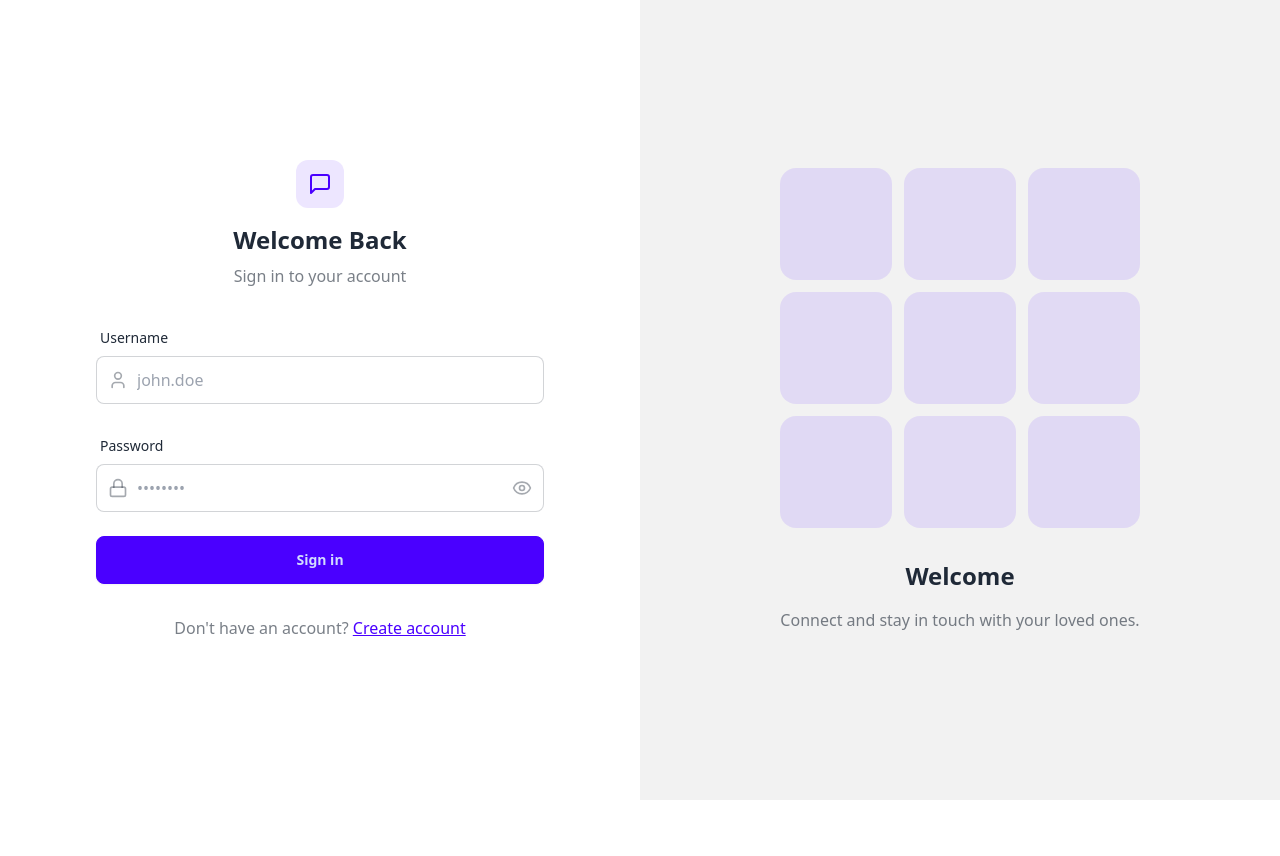
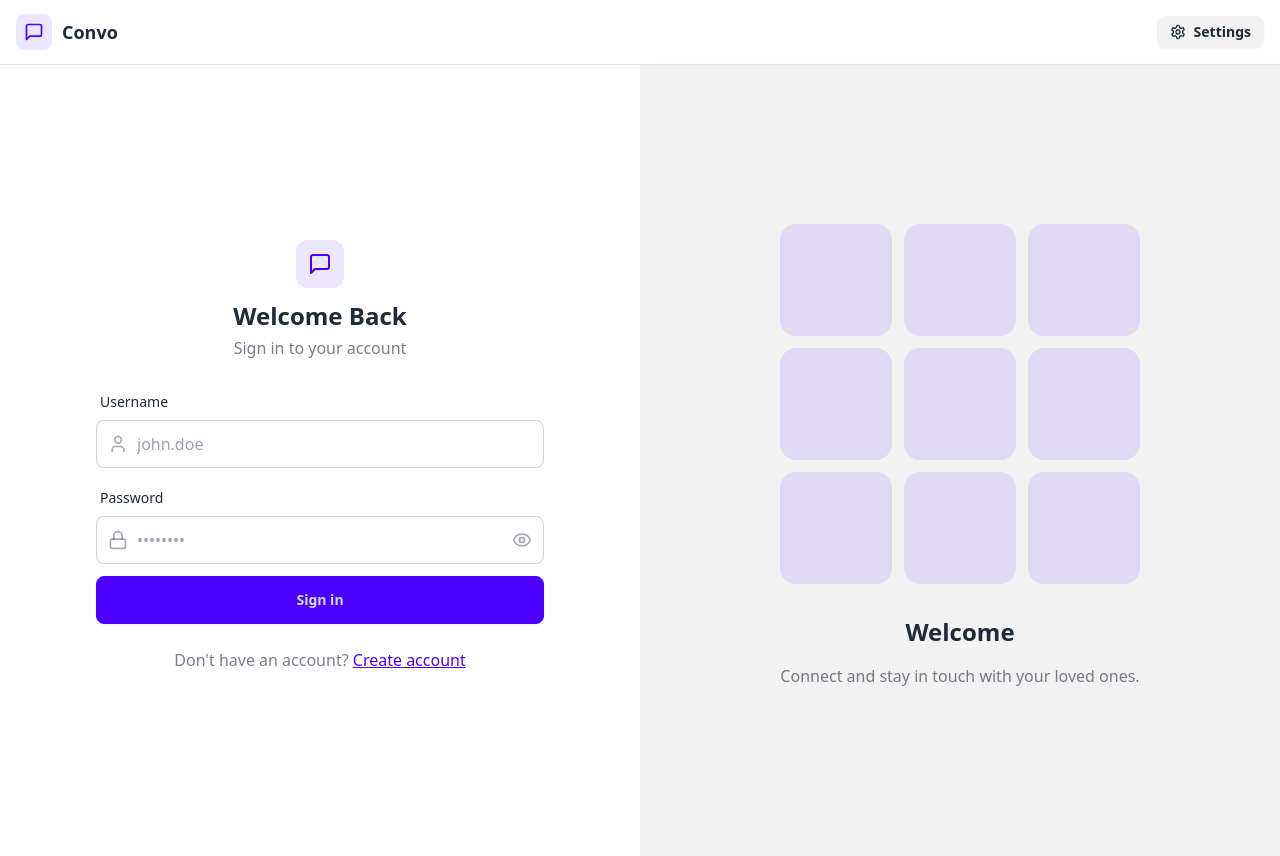
Before and after one commit to Salijoghli/chat-app, a React (Vite) app in the folder frontend/: page /login in a window 1280 px wide. Before the commit the page ends 800 px from the top, so only its background shows below. Built offline with nearby package versions, Linux system fonts and the light colour scheme.

Commit message:
Navbar and  small changes

```diff
--- a/frontend/src/App.jsx
+++ b/frontend/src/App.jsx
@@ -7,22 +7,17 @@ import { Routes, Route } from "react-router-dom";
 import { PrivateRoute } from "./components/PrivateRoute";
 import { Navbar } from "./components/Navbar";
 import { Toaster } from "react-hot-toast";
-
 function App() {
-  // const { user, checkingStatus } = useAuthUser();
-
   return (
     <div>
-      {/* <Navbar /> */}
+      <Navbar />
       <Routes>
         <Route path="/" element={<Home />} />
         <Route path="/login" element={<Login />} />
         <Route path="/signup" element={<Signup />} />
-
         <Route path="/settings" element={<PrivateRoute />}>
           <Route index element={<SettingsPage />} />
         </Route>
-
         <Route path="/profile" element={<PrivateRoute />}>
           <Route index element={<Profile />} />
         </Route>
--- a/frontend/src/components/AuthForm.jsx
+++ b/frontend/src/components/AuthForm.jsx
@@ -3,13 +3,13 @@ import { AuthImage } from "../components/AuthImage";
 
 export const AuthForm = ({ children }) => {
   return (
-    <div className="h-screen grid lg:grid-cols-2">
+    <div className="mt-14 h-screen grid lg:grid-cols-2 align-center justify-center">
       {/* Left Side - Form */}
-      <div className="flex flex-col justify-center items-center p-6 sm:p-12">
-        <div className="w-full max-w-md space-y-8">
+      <div className="flex flex-col justify-center items-center p-6 sm:p-12 ">
+        <div className="w-full max-w-md space-y-6">
           {/* Logo */}
-          <div className="text-center mb-8">
-            <div className="flex flex-col items-center gap-2 group">
+          <div className="text-center">
+            <div className="flex flex-col items-center gap-1 group">
               <div
                 className="w-12 h-12 rounded-xl bg-primary/10 flex items-center justify-center group-hover:bg-primary/20
               transition-colors"
--- a/frontend/src/components/ErrorMessage.jsx
+++ b/frontend/src/components/ErrorMessage.jsx
@@ -2,5 +2,5 @@
 const formatMessage = (message) => message.replace(/['"]+/g, "");
 
 export const ErrorMessage = ({ message }) => {
-  return <p className="text-error text-sm px-2">{formatMessage(message)}</p>;
+  return <p className="text-error text-sm px-2 ">{formatMessage(message)}</p>;
 };
--- a/frontend/src/components/Navbar.jsx
+++ b/frontend/src/components/Navbar.jsx
@@ -1,3 +1,57 @@
+import { useAuthStore } from "../store/useAuthStore";
+import { Link } from "react-router-dom";
+import { LogOut, MessageSquare, Settings, User } from "lucide-react";
+
 export const Navbar = () => {
-  return <div>Navbar</div>;
+  const { logout, authUser } = useAuthStore();
+
+  return (
+    <header
+      className="bg-base-100 border-b border-base-300 fixed w-full top-0 z-40
+    backdrop-blur-lg bg-base-100/80"
+    >
+      <div className="container mx-auto px-4 h-16">
+        <div className="flex items-center justify-between h-full">
+          <div className="flex items-center gap-8">
+            <Link
+              to="/"
+              className="flex items-center gap-2.5 hover:opacity-80 transition-all"
+            >
+              <div className="size-9 rounded-lg bg-primary/10 flex items-center justify-center">
+                <MessageSquare className="w-5 h-5 text-primary" />
+              </div>
+              <h1 className="text-lg font-bold">Convo</h1>
+            </Link>
+          </div>
+
+          <div className="flex items-center gap-2">
+            <Link
+              to={"/settings"}
+              className={`
+              btn btn-sm gap-2 transition-colors
+
+              `}
+            >
+              <Settings className="w-4 h-4" />
+              <span className="hidden sm:inline">Settings</span>
+            </Link>
+
+            {authUser && (
+              <>
+                <Link to={"/profile"} className={`btn btn-sm gap-2`}>
+                  <User className="size-5" />
+                  <span className="hidden sm:inline">Profile</span>
+                </Link>
+
+                <button className="flex gap-2 items-center" onClick={logout}>
+                  <LogOut className="size-5" />
+                  <span className="hidden sm:inline">Logout</span>
+                </button>
+              </>
+            )}
+          </div>
+        </div>
+      </div>
+    </header>
+  );
 };
--- a/frontend/src/pages/Login.jsx
+++ b/frontend/src/pages/Login.jsx
@@ -7,6 +7,8 @@ import { loginUserSchema } from "../../../shared/userValidation";
 import { ErrorMessage } from "../components/ErrorMessage";
 import { useAuthStore } from "../store/useAuthStore";
 import { Loader2 } from "lucide-react";
+import { useEffect } from "react";
+import toast from "react-hot-toast";
 
 const defaultFormData = {
   username: "",
@@ -17,11 +19,13 @@ const Login = () => {
   const {
     register,
     handleSubmit: onSubmit,
-    formState: { errors },
+    formState: { errors, isSubmitted },
   } = useForm({
     resolver: joiResolver(loginUserSchema),
     defaultValues: defaultFormData,
   });
+
+  console.log(errors);
 
   const { login, isLoggingIn } = useAuthStore();
 
@@ -29,9 +33,16 @@ const Login = () => {
     login(data);
   });
 
+  // Show error toast if there are errors in the form
+  useEffect(() => {
+    if (isSubmitted && Object.keys(errors).length > 0) {
+      toast.error("Whoops! There was an error with your submission");
+    }
+  }, [isSubmitted, errors]);
+
   return (
     <AuthForm>
-      <form onSubmit={handleSubmit} className="space-y-6">
+      <form onSubmit={handleSubmit} className="space-y-3">
         <TextInput
           name="username"
           {...register("username")}
--- a/frontend/src/pages/SignUp.jsx
+++ b/frontend/src/pages/SignUp.jsx
@@ -8,6 +8,7 @@ import { ErrorMessage } from "../components/ErrorMessage";
 import { useEffect } from "react";
 import { useAuthStore } from "../store/useAuthStore";
 import { Loader2 } from "lucide-react";
+import toast from "react-hot-toast";
 const defaultFormData = {
   fullname: "",
   username: "",
@@ -40,11 +41,18 @@ const Signup = () => {
     if (firstError) setFocus(firstError);
   }, [setFocus, errors]);
 
+  // Show error toast if there are errors in the form
+  useEffect(() => {
+    if (isSubmitted && Object.keys(errors).length > 0) {
+      toast.error("Whoops! There was an error with your submission");
+    }
+  }, [isSubmitted, errors]);
+
   const isConfirmedPasswordError = isSubmitted && !watch("confirmPassword");
 
   return (
     <AuthForm>
-      <form onSubmit={handleSubmit} className="space-y-6">
+      <form onSubmit={handleSubmit} className="space-y-3">
         <TextInput
           name="fullname"
           {...register("fullname")}
```
